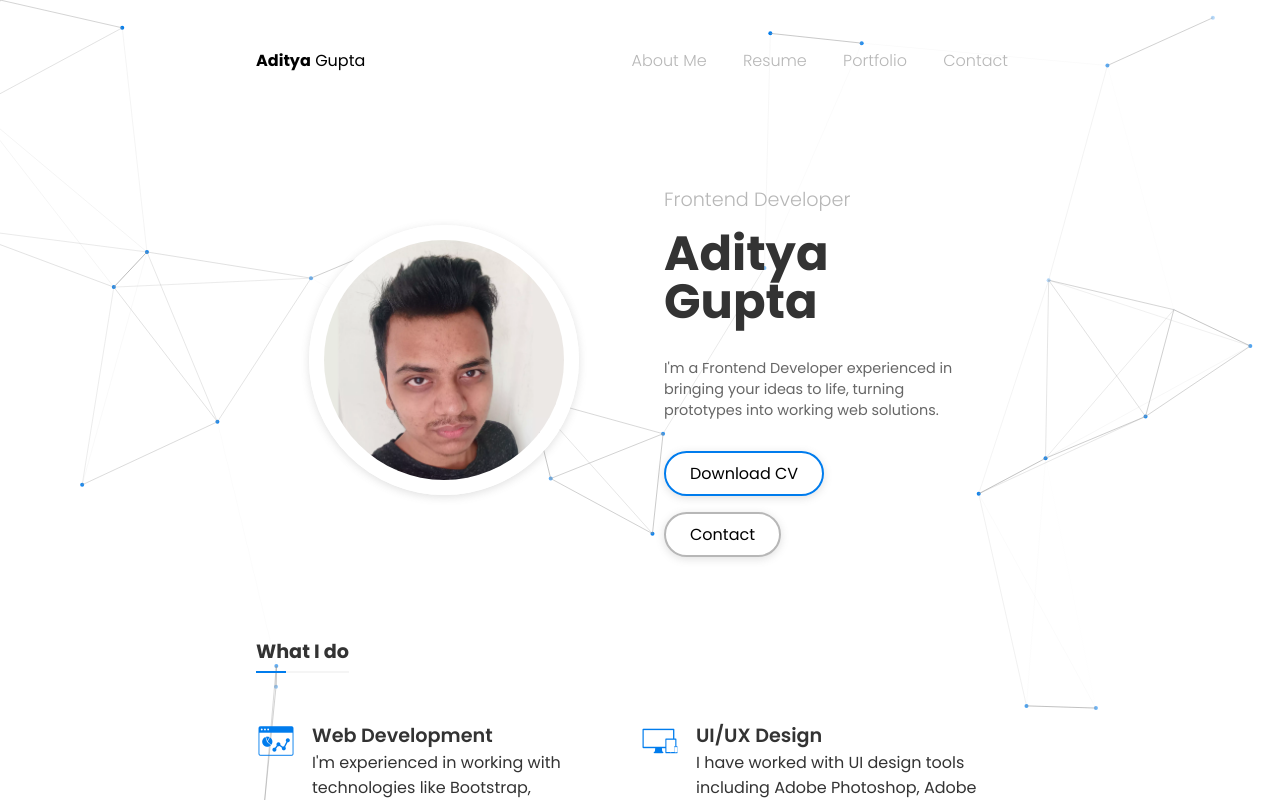
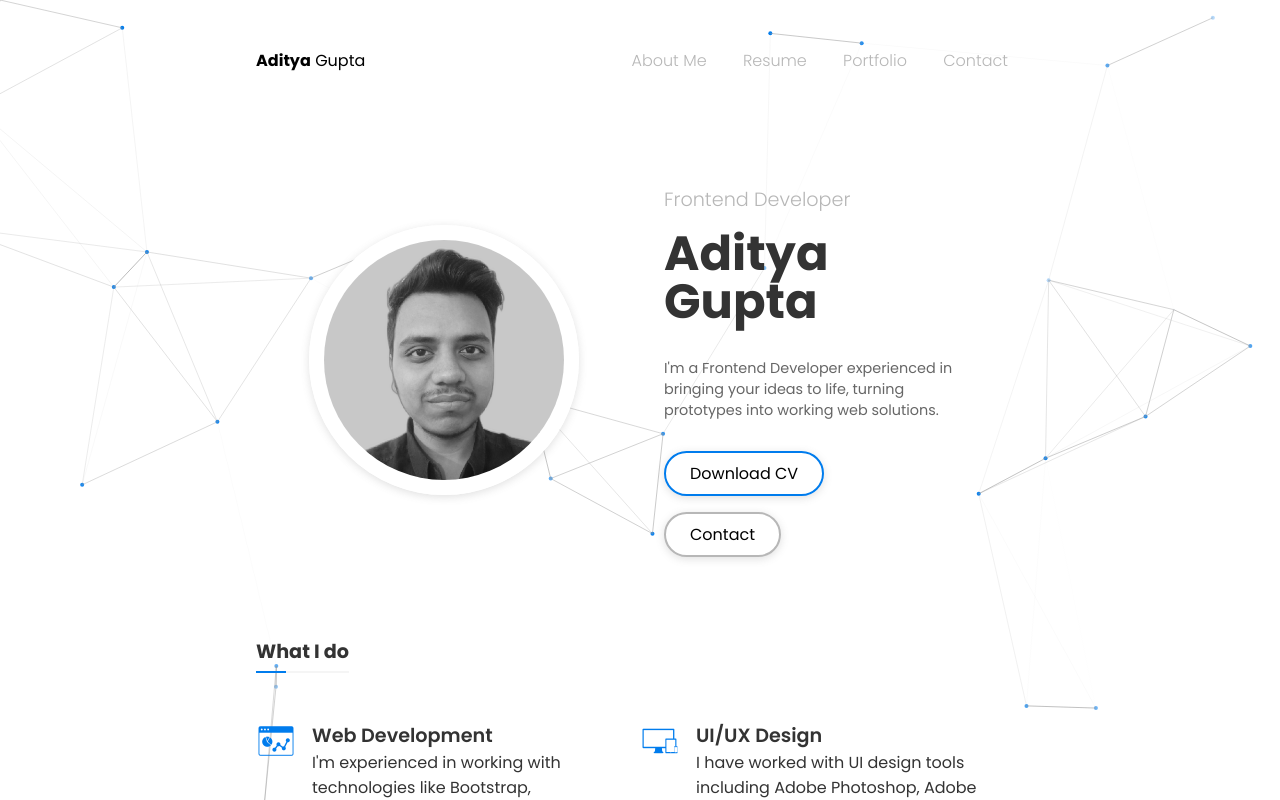
Before and after one commit to adityagupta4213/adityagupta4213.github.io, a plain HTML site: page index.html in a window 1280 px wide. Shown: the top 800 px of the page. Drawn offline with Linux system fonts and the light colour scheme.

Commit message:
Update profile pic URL

```diff
--- a/index.html
+++ b/index.html
@@ -54,7 +54,7 @@
     <!-- Hero Element -->
     <div id="hero">
         <div class="left">
-            <img src="assets/pic.webp" alt="Profile Picture" id="profile-pic">
+            <img src="assets/pic-2.png" alt="Profile Picture" id="profile-pic">
         </div>
         <div class="right">
             <h2 class="sub-heading">Frontend Developer</h2>
```
